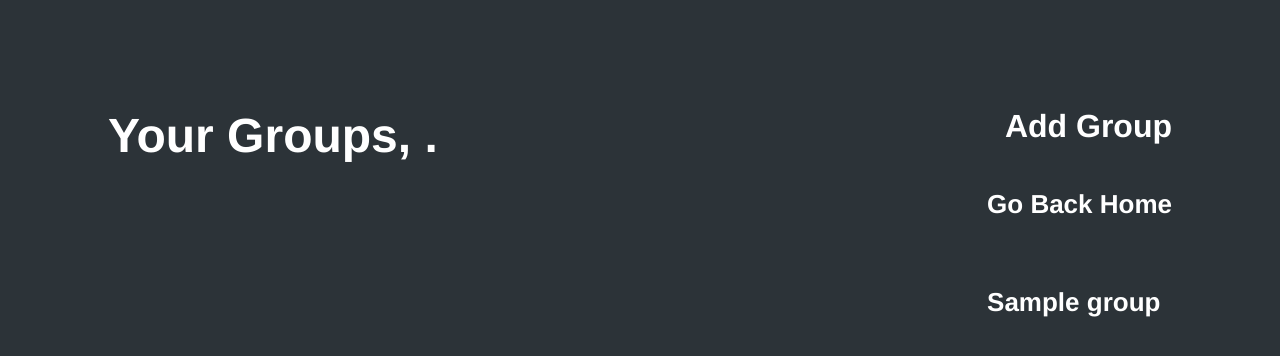
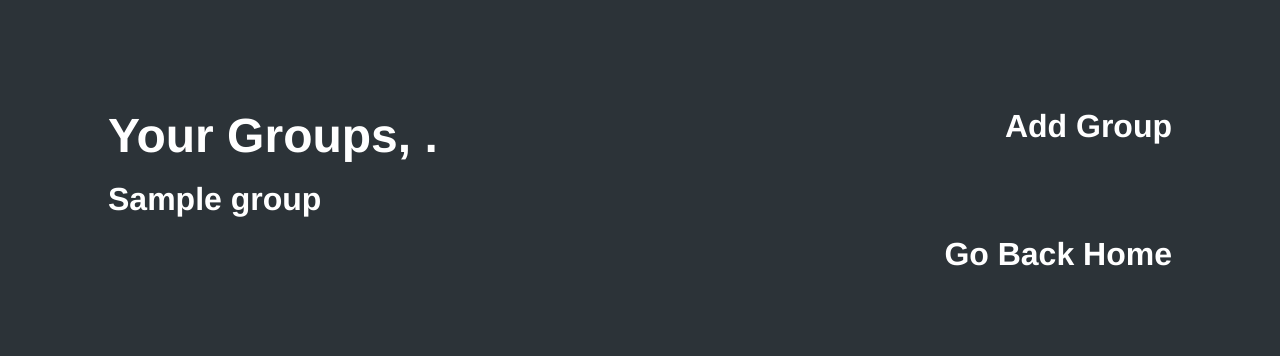
Before and after one commit to ujjusinghania/Dispatch, a Flask app: template Dispatch App/templates/friendgroups.html in a window 1280 px wide. Shown: the top 356 px of the page. Run offline with Flask 2, Linux system fonts and the light colour scheme; the template is opened without the code that fills it: most values are stand-ins (such as "Sample title", 1, 10 or a date in 2020).

Commit message:
More Go Home Changes

```diff
--- a/Dispatch App/main.py
+++ b/Dispatch App/main.py
@@ -12,7 +12,7 @@ import os
 conn = pymysql.connect(host='localhost',
                       port= int(os.environ['DB_PORT']), #get the port from an env var
                       user='root',
-                      password= os.environ['DB_PASS'], #get the pswd from an env var
+                      password=os.environ['DB_PASS'], #get the pswd from an env var
                       db='dispatch',
                       charset='latin1',
                       cursorclass=pymysql.cursors.DictCursor)
--- a/Dispatch App/templates/friendgroups.html
+++ b/Dispatch App/templates/friendgroups.html
@@ -8,13 +8,13 @@
 
 <body>
     <div class=content>
-        <span><font size='40em'>Your Groups, {{session["fname"]}} {{session["lname"]}}.</font></span><a href='/home/friendgroups/addfriendgroup' style="text-decoration:none;"><span style='float:right'>Add Group</span></a><br/>
-        <span style='float:right'><font size='2em'><a href='/home' style="text-decoration:none;"><p>Go Back Home</p></a><br/>
+        <span><font size='40em'>Your Groups, {{session["fname"]}} {{session["lname"]}}.</font></span><a href='/home/friendgroups/addfriendgroup' style="text-decoration:none;"><span style='float:right'>Add Group</span></a><br/><br/>
         {% for group in groups%}
         <a href='/home/friendgroups/messages?groupSelected={{group.group_name}}' style="text-decoration:none;">
-            <p>{{group.group_name}}</p>
-        </a>
+            <span>{{group.group_name}}</span>
+        </a><br/><br/>
         {% endfor %}
+        <a href='/home' style="text-decoration:none;"><font size='3em'><span style='float:right'>Go Back Home</span></font></a>
     </div>
 </body>
 
```
